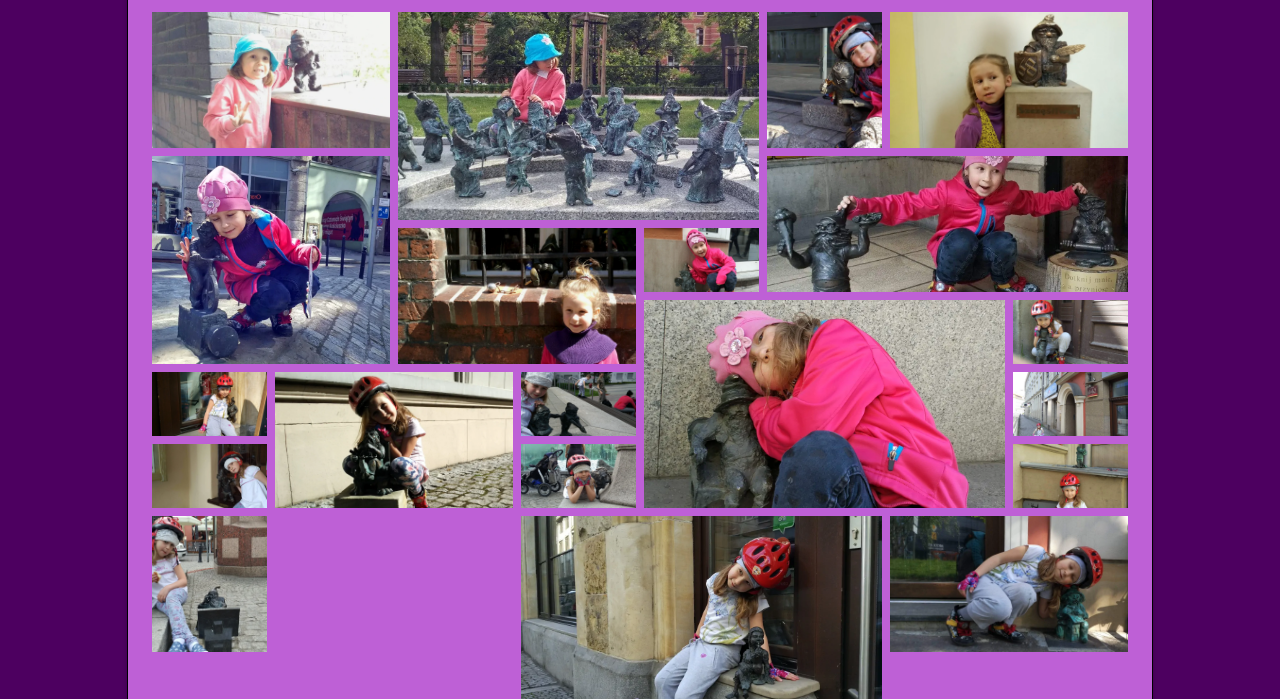
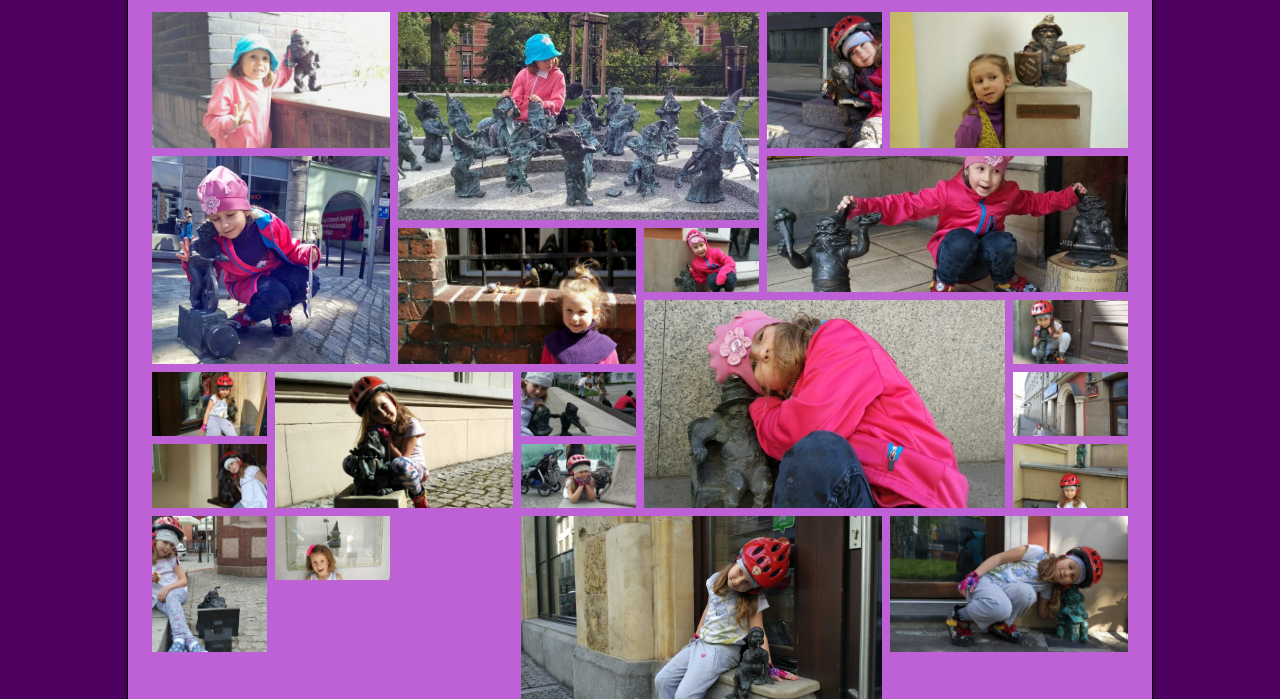
Before and after one commit to KrzysztofNyrek/JagodaWebPage, a website: page subpage/krasnale.html in a window 1280 px wide. Shown: the part 101-800 px from the top of the page. Drawn offline with nearby package versions, Linux system fonts and the light colour scheme; files that its build step writes are made by us from their sources.

Commit message:
Add 21's photo to gallery

```diff
--- a/sass/_gallery.scss
+++ b/sass/_gallery.scss
@@ -107,6 +107,11 @@
       grid-column: 1 / span 1;
       @include img_click;
     }
+    &--21 {
+      grid-row: 8 / span 1;
+      grid-column: 2 / span 1;
+      @include img_click;
+    }
   }
   &__img{
     width:100%;
--- a/subpage/krasnale.html
+++ b/subpage/krasnale.html
@@ -60,6 +60,7 @@
         <figure class="gallery__item gallery__item--18"><img src="../img/krasnale/krasnal_18.webp" alt="Jagoda z osiemnastym krasnalem." class="gallery__img"></figure>
         <figure class="gallery__item gallery__item--19"><img src="../img/krasnale/krasnal_19.webp" alt="Jagoda z dziewiętnastym krasnalem." class="gallery__img"></figure>
         <figure class="gallery__item gallery__item--20"><img src="../img/krasnale/krasnal_20.webp" alt="Jagoda z dwudziestym krasnalem." class="gallery__img"></figure>
+        <figure class="gallery__item gallery__item--21"><img src="../img/krasnale/krasnal_21.webp" alt="Jagoda z dwudziestym pierwszym krasnalem." class="gallery__img"></figure>
       </section>
       <footer class="footer"><img src="../img/favicon_adnotio.png" alt="Logo Adnotio." class="adnotio__img"><p class="footer__text">&#64; Adnotio</p></footer>
     </div>
```
Also changed, not shown: img/krasnale/krasnal_21.webp (added).
